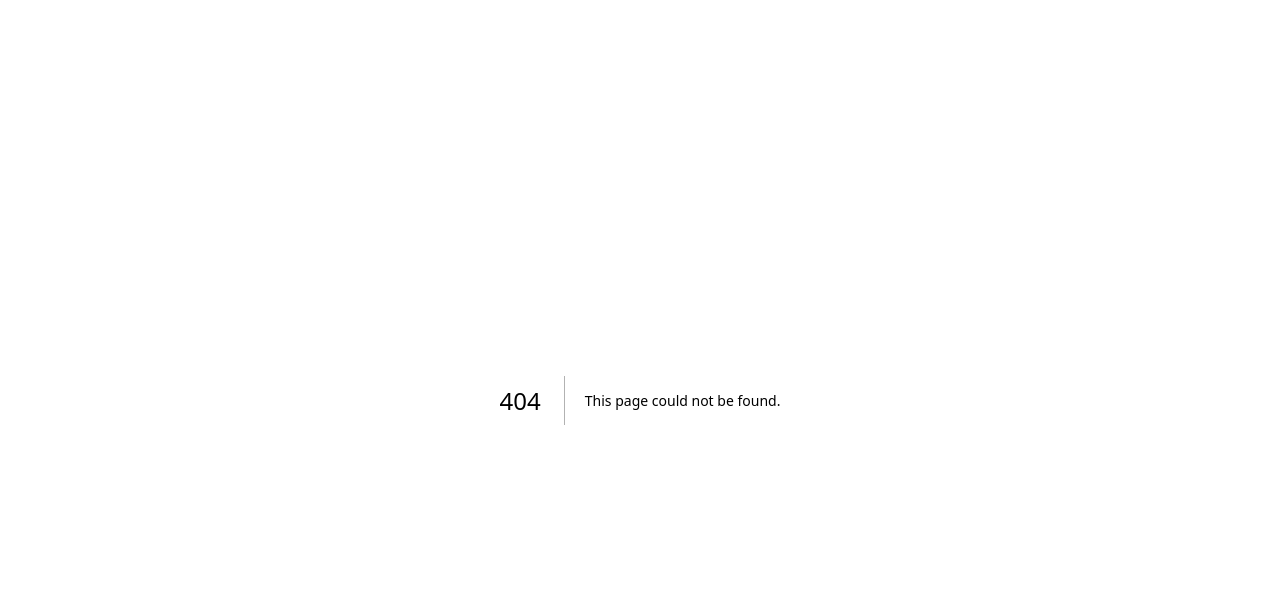
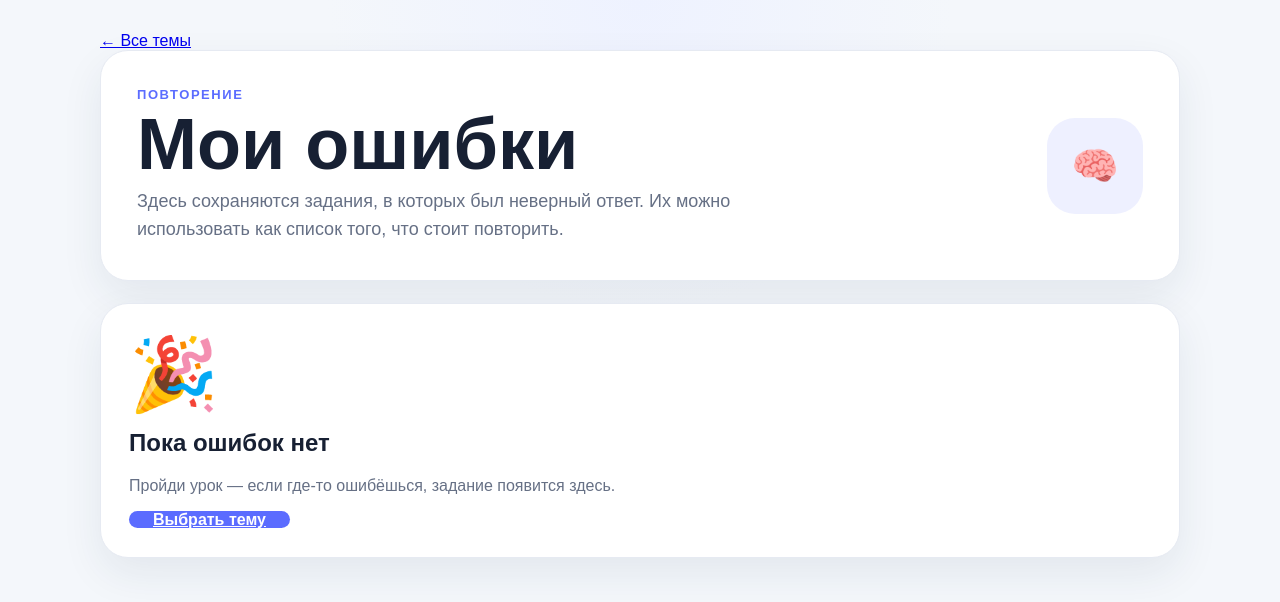
Before and after one commit to mamacita8689-hue/Online_English, a Next.js app: page /mistakes in a window 1280 px wide. Before the commit this address had no page. Shown: the top 602 px of the page. Built offline with nearby package versions, Linux system fonts and the light colour scheme.

Commit message:
feat: add mistakes route

```diff
--- /dev/null
+++ b/src/app/mistakes/page.tsx
@@ -0,0 +1,5 @@
+import MistakesPage from '@/components/MistakesPage';
+
+export default function MistakesRoute() {
+  return <MistakesPage />;
+}
```
